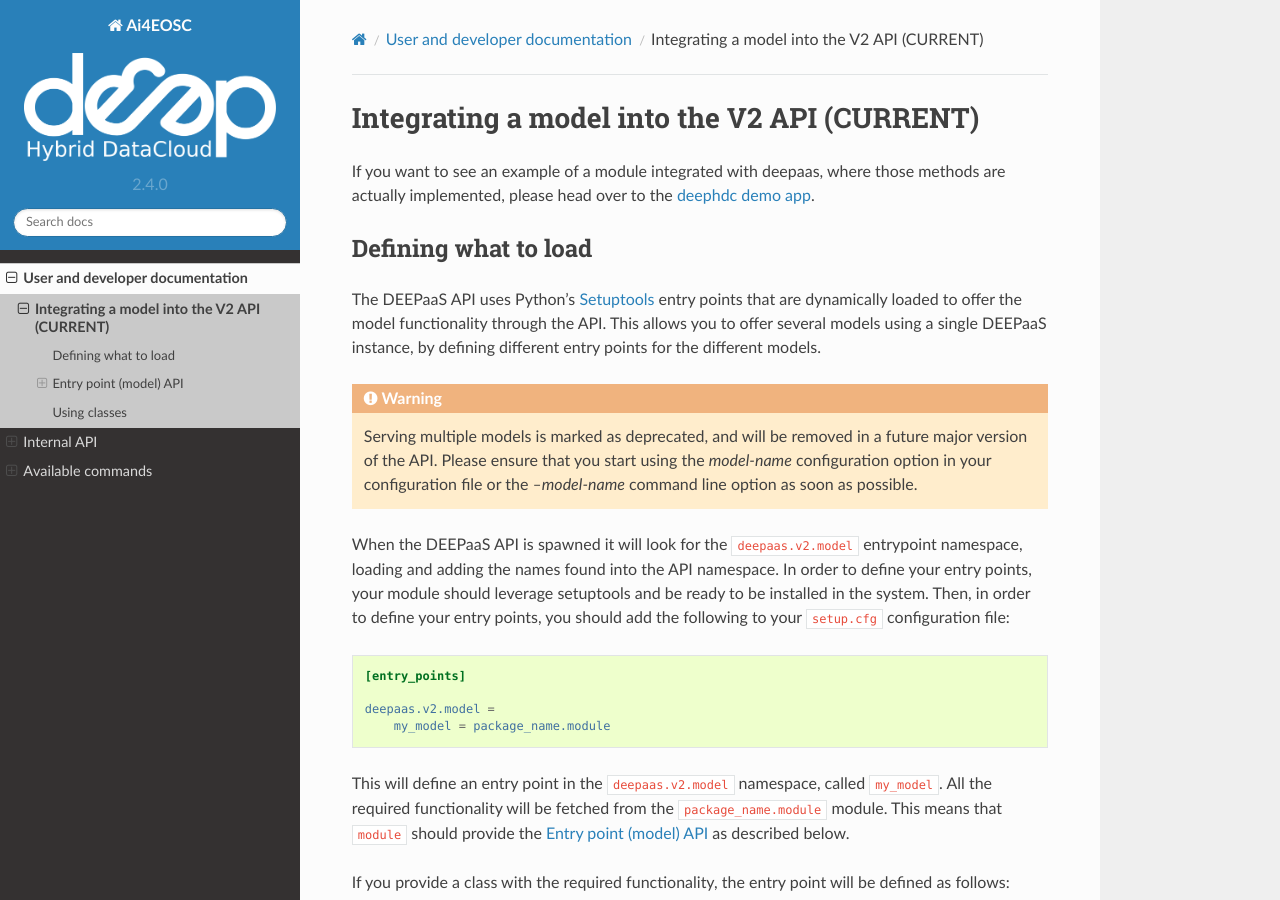
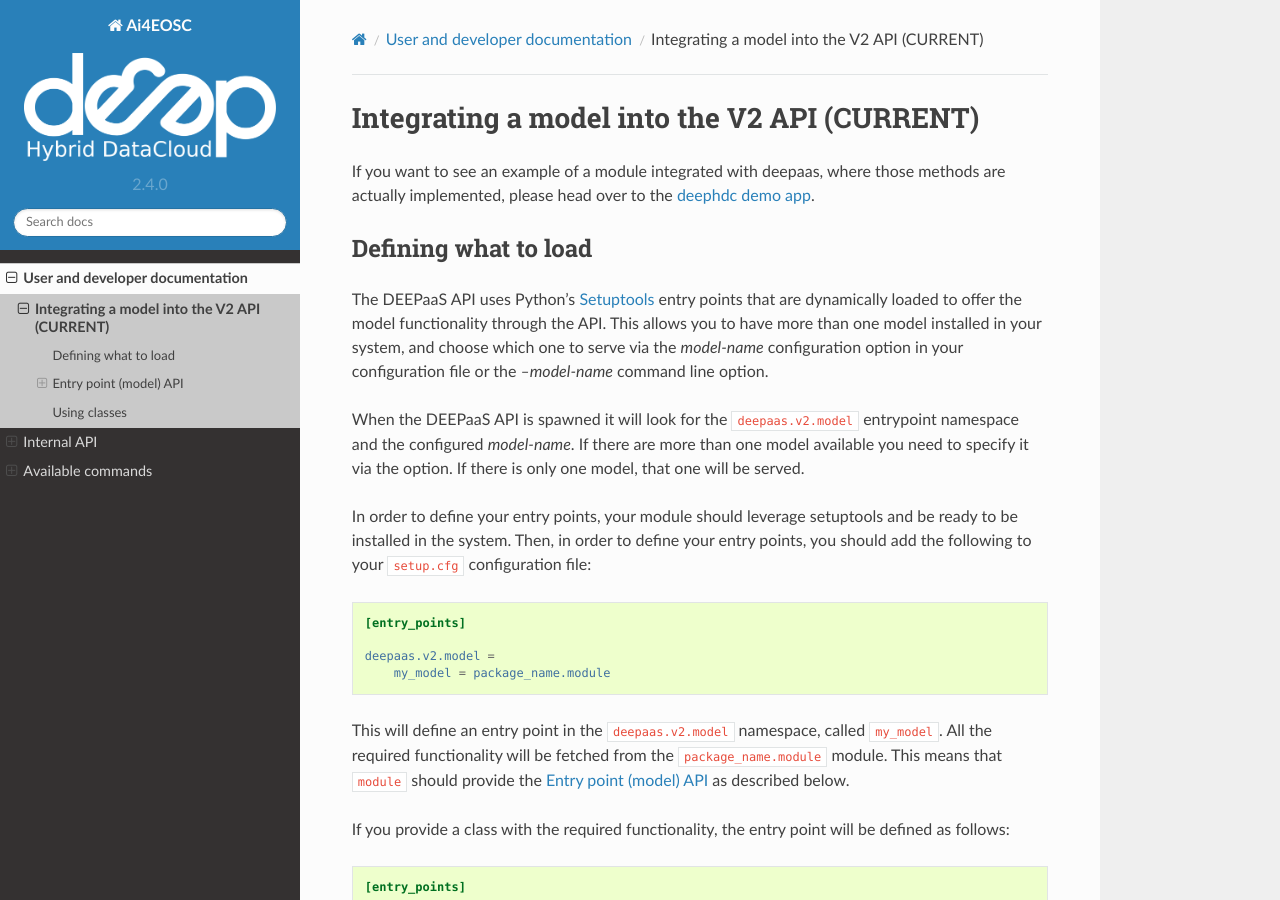
Before and after one commit to ai4os/DEEPaaS, a Sphinx documentation site: the page built from doc/source/user/v2-api.rst, in a window 1280 px wide and 900 px high. Built offline with Sphinx 7.4.7 and the Read the Docs theme 2.0.0, drawn with Linux system fonts in a browser that asks for light colours; pages that are not in the unit, such as notebooks, are missing from menus.

Commit message:
feat!: remove loading of various modules
Feature has marked as deprecated, now it is time to remove it

Fixes: #128

```diff
--- a/doc/source/user/v2-api.rst
+++ b/doc/source/user/v2-api.rst
@@ -11,24 +11,21 @@ Defining what to load
 ---------------------
 
 The DEEPaaS API uses Python's `Setuptools`_ entry points that are dynamically
-loaded to offer the model functionality through the API. This allows you to
-offer several models using a single DEEPaaS instance, by defining different
-entry points for the different models.
-
-.. warning::
-   Serving multiple models is marked as deprecated, and will be removed in a
-   future major version of the API. Please ensure that you start using the `model-name`
-   configuration option in your configuration file or the `--model-name` command line
-   option as soon as possible.
+loaded to offer the model functionality through the API. This allows you to have more
+than one model installed in your system, and choose which one to serve via the
+`model-name` configuration option in your configuration file or the `--model-name`
+command line option.
 
 .. _Setuptools: https://setuptools.readthedocs.io/en/latest/setuptools.html
 
 When the DEEPaaS API is spawned it will look for the ``deepaas.v2.model``
-entrypoint namespace, loading and adding the names found into the API
-namespace. In order to define your entry points, your module should leverage
-setuptools and be ready to be installed in the system. Then, in order to define
-your entry points, you should add the following to your ``setup.cfg``
-configuration file:
+entrypoint namespace and the configured `model-name`. If there are more than one
+model available you need to specify it via the option. If there is only one model, that
+one will be served.
+
+In order to define your entry points, your module should leverage setuptools and be
+ready to be installed in the system. Then, in order to define your entry points, you
+should add the following to your ``setup.cfg`` configuration file:
 
 .. code-block:: ini
 
```
Also changed, not shown: doc/source/cli/deepaas-cli.rst (+2 -7 lines), doc/source/cli/deepaas-run.rst (+2 -7 lines), 5 other files.
